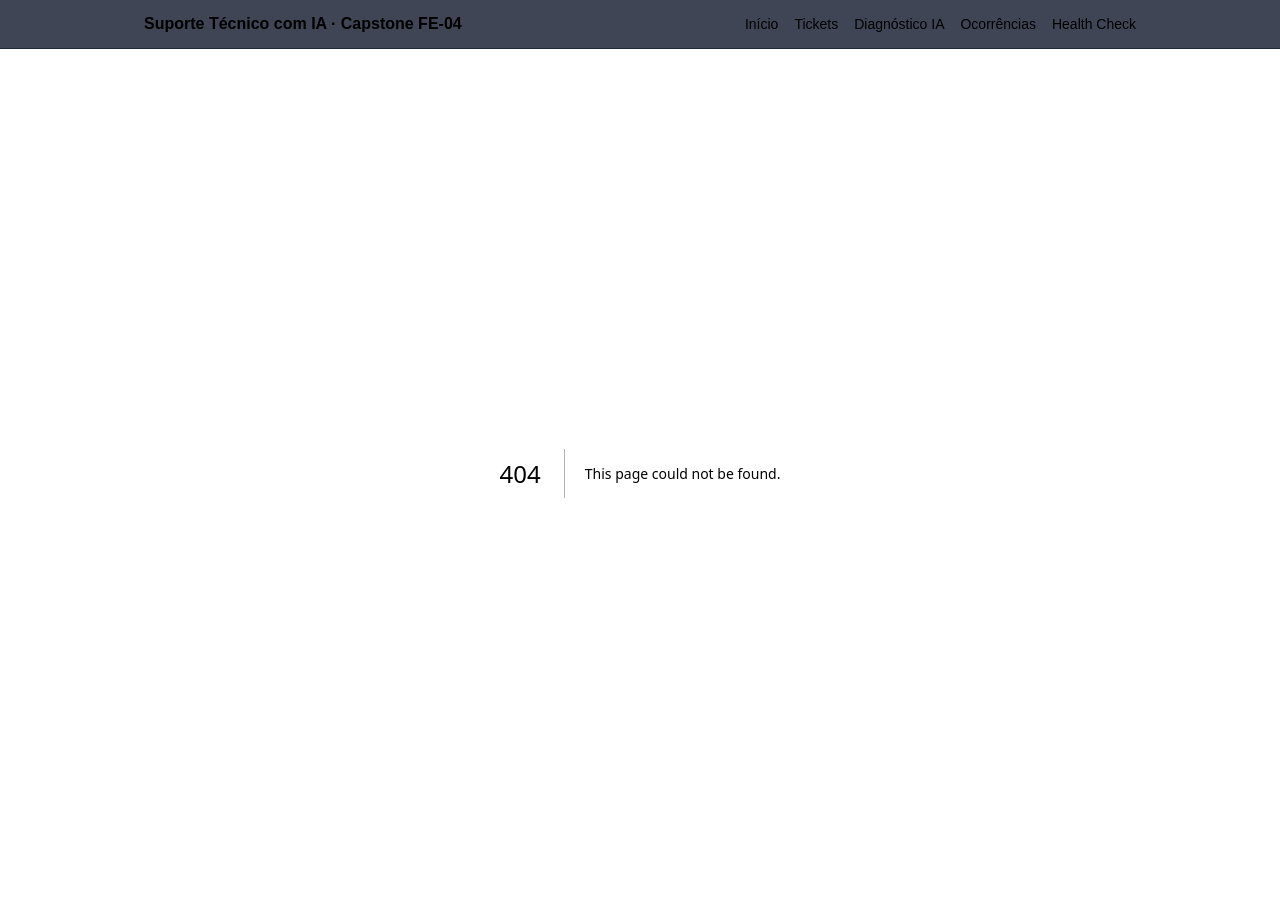
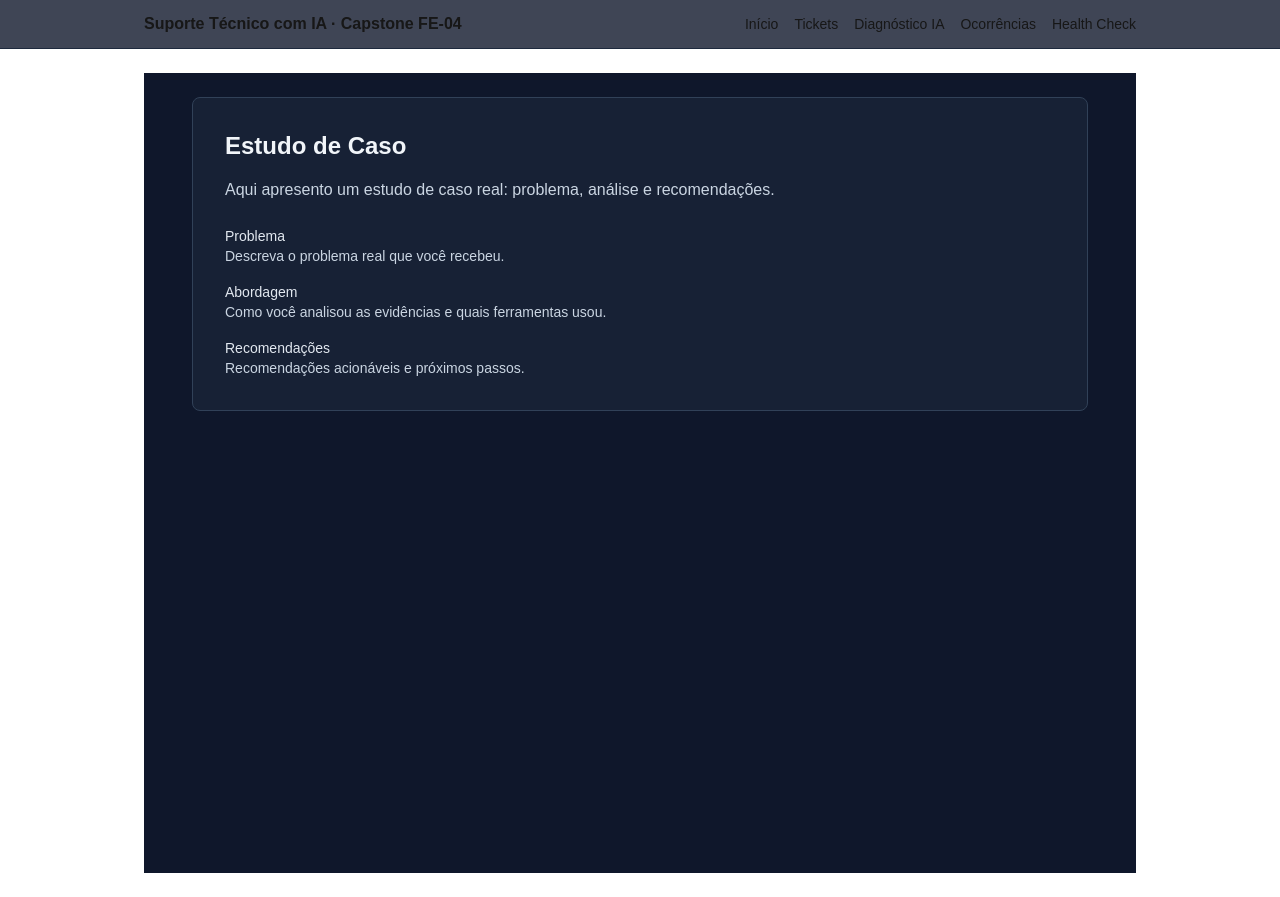
Before and after one commit to FabianoResende/flyrank-fe-capstone-fabiano, a Next.js app in the folder capstone/: page /portfolio/estudo-de-caso in a window 1280 px wide. Before the commit this address had no page. Built offline with nearby package versions, Linux system fonts and the light colour scheme.

Commit message:
feat(portfolio): add estudo-de-caso page (week5 ship-feio)

```diff
--- /dev/null
+++ b/capstone/src/app/portfolio/estudo-de-caso/page.tsx
@@ -0,0 +1,36 @@
+// capstone/src/app/portfolio/estudo-de-caso/page.tsx
+export const metadata = {
+    title: 'Estudo de Caso — Fabiano Resende',
+    description: 'Estudo de caso: problema, decisões e resultado.',
+  };
+
+  export default function EstudoDeCasoPage() {
+    return (
+      <main className="min-h-screen bg-slate-900 text-slate-100 p-6">
+        <section className="max-w-4xl mx-auto rounded-lg bg-slate-800/60 p-8 border border-slate-700">
+          <h1 className="text-2xl font-semibold mb-4">Estudo de Caso</h1>
+
+          <p className="text-slate-300 mb-6">
+            Aqui apresento um estudo de caso real: problema, análise e recomendações.
+          </p>
+
+          <article className="space-y-4 text-sm text-slate-200">
+            <div>
+              <h2 className="font-medium">Problema</h2>
+              <p className="text-slate-300">Descreva o problema real que você recebeu.</p>
+            </div>
+
+            <div>
+              <h2 className="font-medium">Abordagem</h2>
+              <p className="text-slate-300">Como você analisou as evidências e quais ferramentas usou.</p>
+            </div>
+
+            <div>
+              <h2 className="font-medium">Recomendações</h2>
+              <p className="text-slate-300">Recomendações acionáveis e próximos passos.</p>
+            </div>
+          </article>
+        </section>
+      </main>
+    );
+  }
```
